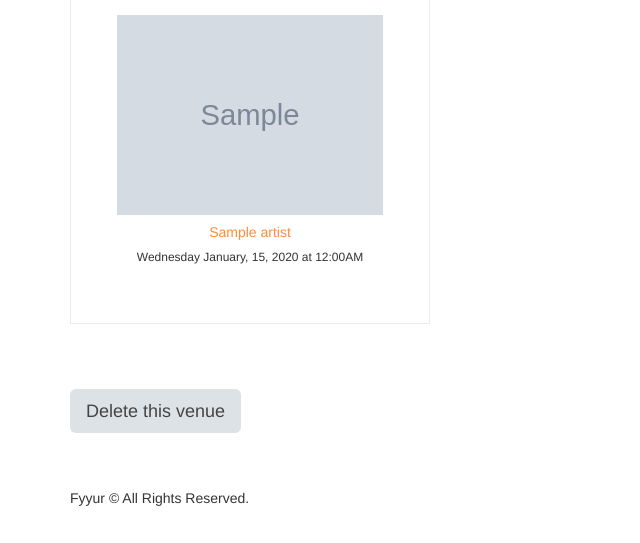
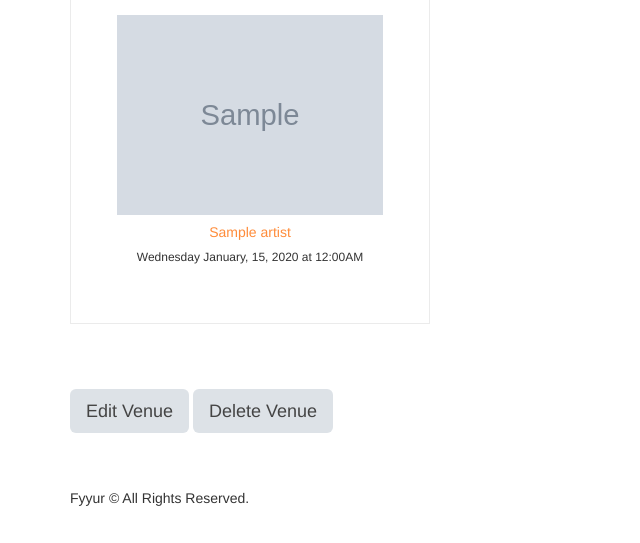
Before and after one commit to ahgarawani/advanced-web-development-udacity, a Flask app: page /venues/1 in a window 1280 px wide. Shown: the part 701-1244 px from the top of the page, without its empty margins (0-640 px from the left). Run offline with Flask 2, Linux system fonts and the light colour scheme; tables that the repository leaves empty hold one stand-in row (values such as "Sample post"); grey boxes marked "Sample" are stand-in pictures; some libraries are stand-ins or nearby versions.

Commit message:
resubmission 1

```diff
--- a/projects/01_fyyur/app.py
+++ b/projects/01_fyyur/app.py
@@ -9,12 +9,13 @@ from datetime import datetime
 from sqlalchemy import func, desc
 from flask import Flask, render_template, request, Response, flash, redirect, url_for, abort, jsonify
 from flask_moment import Moment
-from flask_sqlalchemy import SQLAlchemy
 from flask_migrate import Migrate
 import logging
 from logging import Formatter, FileHandler
 from flask_wtf import Form
 from forms import *
+from models import *
+
 #----------------------------------------------------------------------------#
 # App Config.
 #----------------------------------------------------------------------------#
@@ -22,61 +23,10 @@ from forms import *
 app = Flask(__name__)
 moment = Moment(app)
 app.config.from_object('config')
-db = SQLAlchemy(app)
+db.init_app(app)
 migrate = Migrate(app, db)
 
 # TODO: connect to a local postgresql database
-
-#----------------------------------------------------------------------------#
-# Models.
-#----------------------------------------------------------------------------#
-
-class Venue(db.Model):
-    __tablename__ = 'venues'
-
-    id = db.Column(db.Integer, primary_key=True)
-    name = db.Column(db.String(), nullable=False, unique=True)
-    city = db.Column(db.String(120), nullable=False)
-    state = db.Column(db.String(120), nullable=False)
-    address = db.Column(db.String(120), nullable=False, unique=True)
-    phone = db.Column(db.String(120), nullable=False, unique=True)
-    genres = db.Column(db.ARRAY(db.String()), nullable=False)
-    image_link = db.Column(db.String(500), nullable=True)
-    website_link = db.Column(db.String(120), nullable=True, unique=True)
-    facebook_link = db.Column(db.String(120), unique=True)
-    seeking_talent = db.Column(db.Boolean, nullable=False)
-    seeking_description = db.Column(db.Text, nullable=True)
-    shows = db.relationship('Show', backref='venue', lazy=True)
-
-    # TODO: implement any missing fields, as a database migration using Flask-Migrate
-
-class Artist(db.Model):
-    __tablename__ = 'artists'
-
-    id = db.Column(db.Integer, primary_key=True)
-    name = db.Column(db.String(), nullable=False, unique=True)
-    city = db.Column(db.String(120), nullable=False)
-    state = db.Column(db.String(120), nullable=False)
-    phone = db.Column(db.String(120), nullable=False, unique=True)
-    genres = db.Column(db.ARRAY(db.String()), nullable=False)
-    image_link = db.Column(db.String(500), nullable=True)
-    website_link = db.Column(db.String(120), nullable=True)
-    facebook_link = db.Column(db.String(120), unique=True)
-    seeking_venue = db.Column(db.Boolean, nullable=False)
-    seeking_description = db.Column(db.Text, nullable=True)
-    shows = db.relationship('Show', backref='artist', lazy=True)
-
-    # TODO: implement any missing fields, as a database migration using Flask-Migrate
-
-class Show(db.Model):
-  __tablename__ = 'shows'
-
-  id = db.Column(db.Integer, primary_key=True)
-  venue_id = db.Column(db.Integer, db.ForeignKey('venues.id'), nullable=False)
-  artist_id = db.Column(db.Integer, db.ForeignKey('artists.id'), nullable=False)
-  start_time = db.Column(db.String(), nullable=False)
-
-# TODO Implement Show and Artist models, and complete all model relationships and properties, as a database migration.
 
 #----------------------------------------------------------------------------#
 # Filters.
@@ -106,8 +56,6 @@ def index():
 
 @app.route('/venues')
 def venues():
-  # TODO: replace with real venues data.
-  #       num_shows should be aggregated based on number of upcoming shows per venue.
   data = []
   cities = Venue.query.with_entities(Venue.city, Venue.state).group_by(Venue.city, Venue.state).order_by(func.count(Venue.city).desc()).all()
   for city in cities:
@@ -128,9 +76,6 @@ def venues():
 
 @app.route('/venues/search', methods=['POST'])
 def search_venues():
-  # TODO: implement search on artists with partial string search. Ensure it is case-insensitive.
-  # seach for Hop should return "The Musical Hop".
-  # search for "Music" should return "The Musical Hop" and "Park Square Live Music & Coffee"
   search_term = request.form.get('search_term', '')
   key = '%{}%'.format(search_term)
   data = Venue.query.with_entities(Venue.id, Venue.name).filter(Venue.name.ilike(key)).all()
@@ -142,9 +87,6 @@ def search_venues():
 
 @app.route('/venues/<int:venue_id>')
 def show_venue(venue_id):
-  # shows the venue page with the given venue_id
-  # TODO: replace with real venue data from the venues table, using venue_id
-
   data = Venue.query.get(venue_id)
   if data:
     data = vars(data)
@@ -160,6 +102,7 @@ def show_venue(venue_id):
   else:
     return abort(404)
 
+
 #  Create Venue
 #  ----------------------------------------------------------------
 
@@ -168,10 +111,9 @@ def create_venue_form():
   form = VenueForm()
   return render_template('forms/new_venue.html', form=form)
 
+
 @app.route('/venues/create', methods=['POST'])
 def create_venue_submission():
-  # TODO: insert form data as a new Venue record in the db, instead
-  # TODO: modify data to be the data object returned form db insertion\
   error = False
   try:
     form = VenueForm(request.form)
@@ -191,7 +133,6 @@ def create_venue_submission():
       )
       db.session.add(new_venue)
       db.session.commit()
-      # on successful db insert, flash success
       flash('Venue ' + form.name.data + ' was successfully listed!')
     else:
       print(form.errors)
@@ -199,7 +140,6 @@ def create_venue_submission():
   except:
     db.session.rollback()
     error = True
-    # TODO: on unsuccessful db insert, flash an error instead.
     flash('An error occurred. Venue ' + form.name.data + ' could not be listed.')
   finally:
     db.session.close()
@@ -213,7 +153,6 @@ def create_venue_submission():
 def edit_venue(venue_id):
   venue = Venue.query.get(venue_id)
   if venue:
-    # TODO: populate form with values from venue with ID <venue_id>
     form = VenueForm(obj=venue)
     return render_template('forms/edit_venue.html', form=form, venue=venue)
   else:
@@ -222,8 +161,6 @@ def edit_venue(venue_id):
 
 @app.route('/venues/<int:venue_id>/edit', methods=['POST'])
 def edit_venue_submission(venue_id):
-  # TODO: take values from the form submitted, and update existing
-  # venue record with ID <venue_id> using the new attributes
   error = False
   venue = Venue.query.get(venue_id)
   try:
@@ -258,16 +195,11 @@ def edit_venue_submission(venue_id):
 
 @app.route('/venues/<venue_id>', methods=['DELETE'])
 def delete_venue(venue_id):
-  # TODO: Complete this endpoint for taking a venue_id, and using
-  # SQLAlchemy ORM to delete a record. Handle cases where the session commit could fail.
-
-  # BONUS CHALLENGE: Implement a button to delete a Venue on a Venue Page, have it so that
-  # clicking that button delete it from the db then redirect the user to the homepage
   error = False
   try:
     Venue.query.filter_by(id=venue_id).delete()
     db.session.commit()
-    flash('An error occurred. Venue with ID: ' + venue_id + ' was deleted successfully.')
+    flash('Venue with ID: ' + venue_id + ' was deleted successfully.')
   except:
     db.session.rollback()
     error = True
@@ -277,21 +209,20 @@ def delete_venue(venue_id):
   if error:
     return abort(500)
   else:
-    return redirect(url_for('index'), code=303)
+    return redirect(url_for('venues'), code=303)
+
+
 
 #  Artists
 #  ----------------------------------------------------------------
 @app.route('/artists')
 def artists():
-  # TODO: replace with real data returned from querying the database
+
   data = Artist.query.with_entities(Artist.id, Artist.name).order_by(Artist.name).all()
   return render_template('pages/artists.html', artists=data)
 
 @app.route('/artists/search', methods=['POST'])
 def search_artists():
-  # TODO: implement search on artists with partial string search. Ensure it is case-insensitive.
-  # seach for "A" should return "Guns N Petals", "Matt Quevado", and "The Wild Sax Band".
-  # search for "band" should return "The Wild Sax Band".
   search_term = request.form.get('search_term', '')
   key = '%{}%'.format(search_term)
   data = Artist.query.with_entities(Artist.id, Artist.name).filter(Artist.name.ilike(key)).all()
@@ -303,8 +234,6 @@ def search_artists():
 
 @app.route('/artists/<int:artist_id>')
 def show_artist(artist_id):
-  # shows the venue page with the given venue_id
-  # TODO: replace with real venue data from the venues table, using venue_id
   data = Artist.query.get(artist_id)
   if data:
     data = vars(data)
@@ -320,13 +249,13 @@ def show_artist(artist_id):
   else:
     return abort(404)
 
+
 #  Update
 #  ----------------------------------------------------------------
 @app.route('/artists/<int:artist_id>/edit', methods=['GET'])
 def edit_artist(artist_id):
   artist = Artist.query.get(artist_id)
   if artist:
-    # TODO: populate form with values from artist with ID <artist_id>
     form = ArtistForm(obj=artist)
     return render_template('forms/edit_artist.html', form=form, artist=artist)
   else:
@@ -334,9 +263,6 @@ def edit_artist(artist_id):
 
 @app.route('/artists/<int:artist_id>/edit', methods=['POST'])
 def edit_artist_submission(artist_id):
-  # TODO: take values from the form submitted, and update existing
-  # artist record with ID <artist_id> using the new attributes
-
   error = False
   artist = Artist.query.get(artist_id)
   try:
@@ -395,7 +321,6 @@ def create_artist_submission():
       )
       db.session.add(new_artist)
       db.session.commit()
-      # on successful db insert, flash success
       flash('Artist ' + form.name.data + ' was successfully listed!')
     else:
       print(form.errors)
@@ -403,7 +328,6 @@ def create_artist_submission():
   except:
     db.session.rollback()
     error = True
-    # TODO: on unsuccessful db insert, flash an error instead.
     flash('An error occurred. Artist ' + form.name.data + ' could not be listed.')
   finally:
     db.session.close()
@@ -415,16 +339,11 @@ def create_artist_submission():
 
 @app.route('/artist/<artist_id>', methods=['DELETE'])
 def delete_artist(artist_id):
-  # TODO: Complete this endpoint for taking a artist_id, and using
-  # SQLAlchemy ORM to delete a record. Handle cases where the session commit could fail.
-
-  # BONUS CHALLENGE: Implement a button to delete a artist on a artist Page, have it so that
-  # clicking that button delete it from the db then redirect the user to the homepage
   error = False
   try:
     Artist.query.filter_by(id=artist_id).delete()
     db.session.commit()
-    flash('An error occurred. Artist with ID: ' + artist_id + ' was deleted successfully.')
+    flash('Artist with ID: ' + artist_id + ' was deleted successfully.')
   except:
     db.session.rollback()
     error = True
@@ -434,7 +353,7 @@ def delete_artist(artist_id):
   if error:
     return abort(500)
   else:
-    return redirect(url_for('index'), code=303)
+    return redirect(url_for('atrists'), code=303)
 
 
 #  Shows
@@ -442,27 +361,16 @@ def delete_artist(artist_id):
 
 @app.route('/shows')
 def shows():
-  # displays list of shows at /shows
-  # TODO: replace with real venues data.
-  #       num_shows should be aggregated based on number of upcoming shows per venue.
   data = Show.query.with_entities(Show.venue_id, Venue.name.label('venue_name'), Show.artist_id, Artist.name.label('artist_name'), Artist.image_link.label('artist_image_link'), Show.start_time).join(Venue).join(Artist).all()
   return render_template('pages/shows.html', shows=data)
 
 @app.route('/shows/create')
 def create_shows():
-  # renders form. do not touch.
   form = ShowForm()
   return render_template('forms/new_show.html', form=form)
 
 @app.route('/shows/create', methods=['POST'])
 def create_show_submission():
-  # called to create new shows in the db, upon submitting new show listing form
-  # TODO: insert form data as a new Show record in the db, instead
-
-  # on successful db insert, flash success
-  # TODO: on unsuccessful db insert, flash an error instead.
-  # e.g., flash('An error occurred. Show could not be listed.')
-  # see: http://flask.pocoo.org/docs/1.0/patterns/flashing/
   error = False
   try:
     form = ShowForm(request.form)
@@ -474,7 +382,6 @@ def create_show_submission():
       )
       db.session.add(new_show)
       db.session.commit()
-      # on successful db insert, flash success
       flash('Show was successfully listed!')
     else:
       print(form.start_time.data)
@@ -483,7 +390,6 @@ def create_show_submission():
   except:
     db.session.rollback()
     error = True
-    # TODO: on unsuccessful db insert, flash an error instead.
     flash('An error occurred. Show could not be listed.')
   finally:
     db.session.close()
@@ -518,10 +424,3 @@ if not app.debug:
 # Default port:
 if __name__ == '__main__':
     app.run()
-
-# Or specify port manually:
-'''
-if __name__ == '__main__':
-    port = int(os.environ.get('PORT', 5000))
-    app.run(host='0.0.0.0', port=port)
-'''
--- a/projects/01_fyyur/config.py
+++ b/projects/01_fyyur/config.py
@@ -4,7 +4,7 @@ SECRET_KEY = os.urandom(32)
 basedir = os.path.abspath(os.path.dirname(__file__))
 
 # Enable debug mode.
-DEBUG = True
+DEBUG = False
 
 # Connect to the database
 
--- a/projects/01_fyyur/requirements.txt
+++ b/projects/01_fyyur/requirements.txt
@@ -1,4 +1,7 @@
 babel
 python-dateutil==2.6.0
+psycopg2
 flask-moment
 flask-wtf
+flask-sqlalchemy
+flask-migrate
--- a/projects/01_fyyur/templates/pages/show_artist.html
+++ b/projects/01_fyyur/templates/pages/show_artist.html
@@ -72,7 +72,10 @@
 	</div>
 </section>
 <section>
-	<button id="del-btn" class="btn btn-default btn-lg del-btn" data-id="{{ artist.id }}" data-type="artists">Delete this artist</button>
+	<a href="/artists/{{ artist.id }}/edit">
+		<button class="btn btn-default btn-lg">Edit Artist</button>
+	</a>
+	<button id="del-btn" class="btn btn-default btn-lg del-btn" data-id="{{ artist.id }}" data-type="artists">Delete Artist</button>
 </section>
 
 {% endblock %}
--- a/projects/01_fyyur/templates/pages/show_venue.html
+++ b/projects/01_fyyur/templates/pages/show_venue.html
@@ -75,7 +75,10 @@
 	</div>
 </section>
 <section>
-	<button id="del-btn" class="btn btn-default btn-lg del-btn" data-id="{{ venue.id }}" data-type="venues">Delete this venue</button>
+	<a href="/venues/{{ venue.id }}/edit">
+		<button class="btn btn-default btn-lg">Edit Venue</button>
+	</a>
+	<button id="del-btn" class="btn btn-default btn-lg del-btn" data-id="{{ venue.id }}" data-type="venues">Delete Venue</button>
 </section>
 
 
```
Also changed, not shown: projects/01_fyyur/models.py (added, +50 -0 lines).
